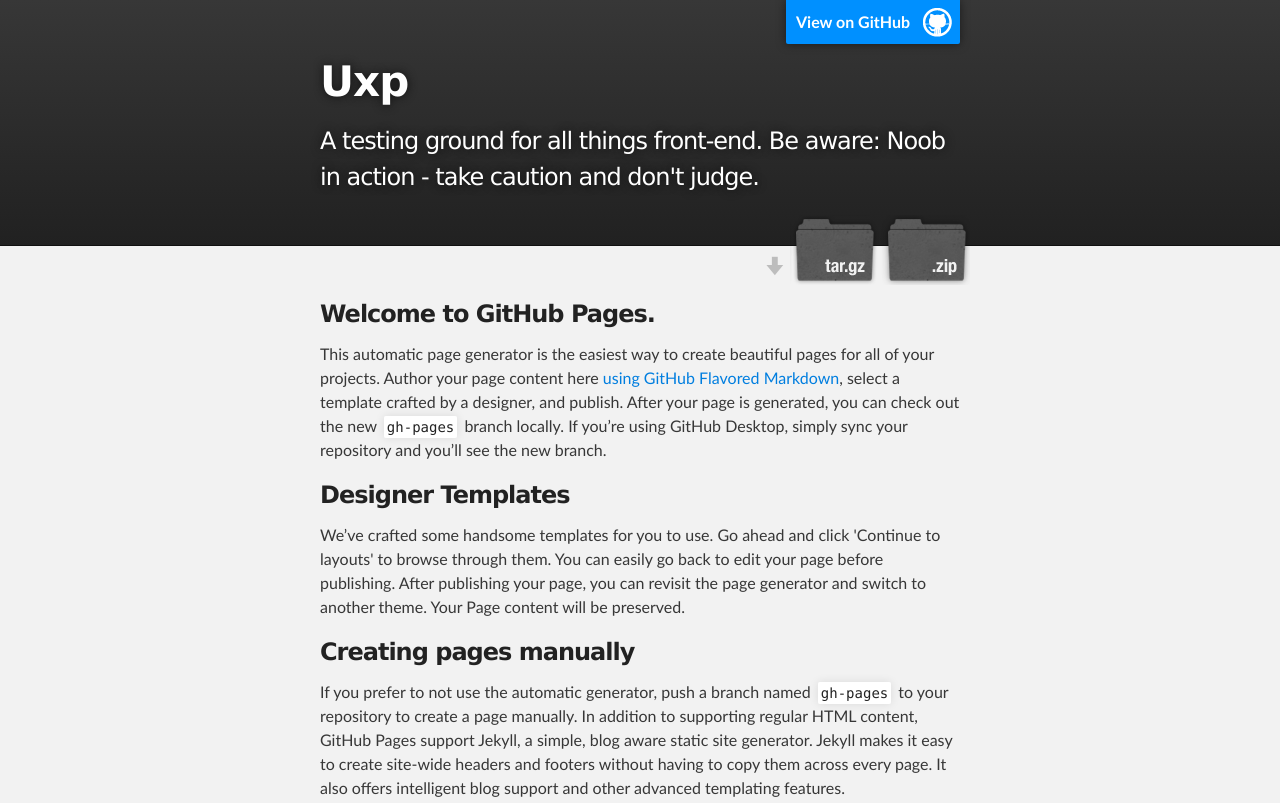
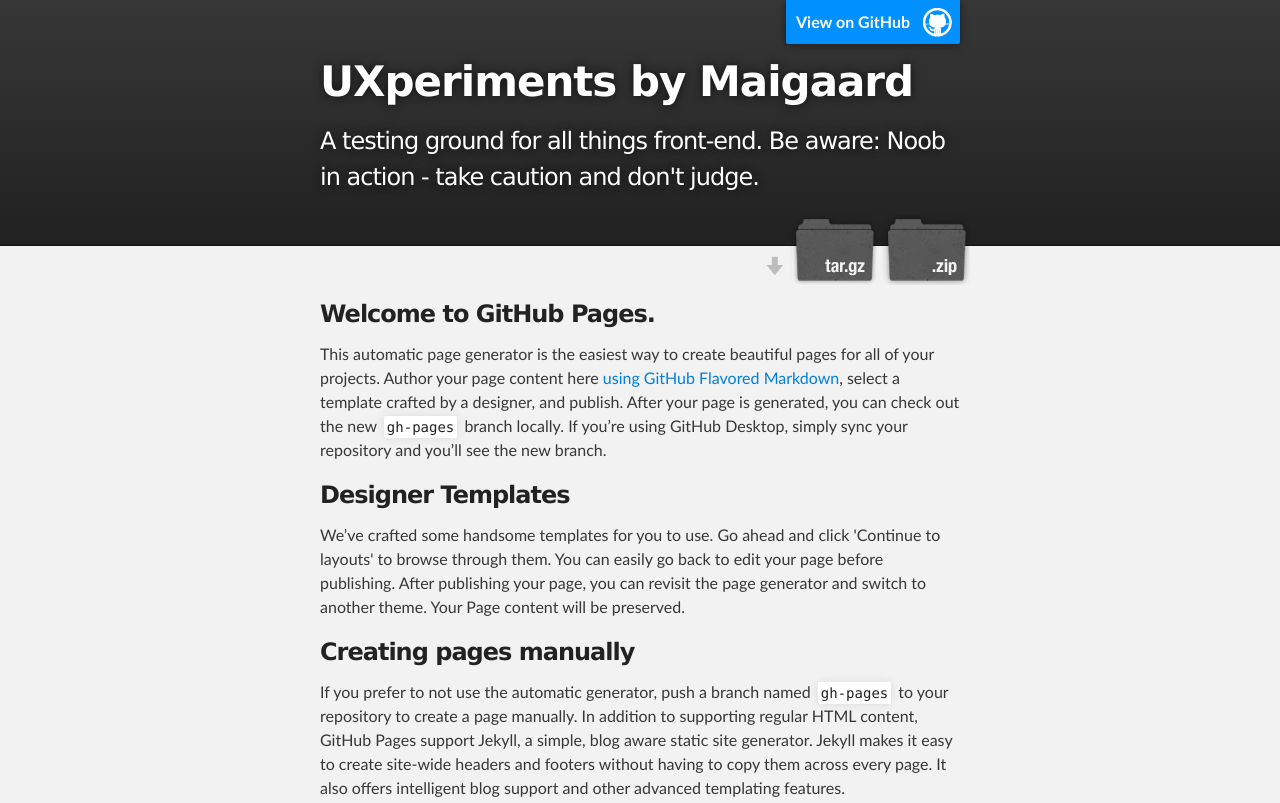
Before and after one commit to dennismaigaard/uxp, a plain HTML site: page index.html in a window 1280 px wide. Shown: the top 803 px of the page. Drawn offline with Linux system fonts and the light colour scheme.

Commit message:
Update index.html

```diff
--- a/index.html
+++ b/index.html
@@ -18,7 +18,7 @@
         <header class="inner">
           <a id="forkme_banner" href="https://github.com/dennismaigaard/uxp">View on GitHub</a>
 
-          <h1 id="project_title">Uxp</h1>
+          <h1 id="project_title">UXperiments by Maigaard</h1>
           <h2 id="project_tagline">A testing ground for all things front-end. Be aware: Noob in action - take caution and don&#39;t judge.</h2>
 
             <section id="downloads">
```
